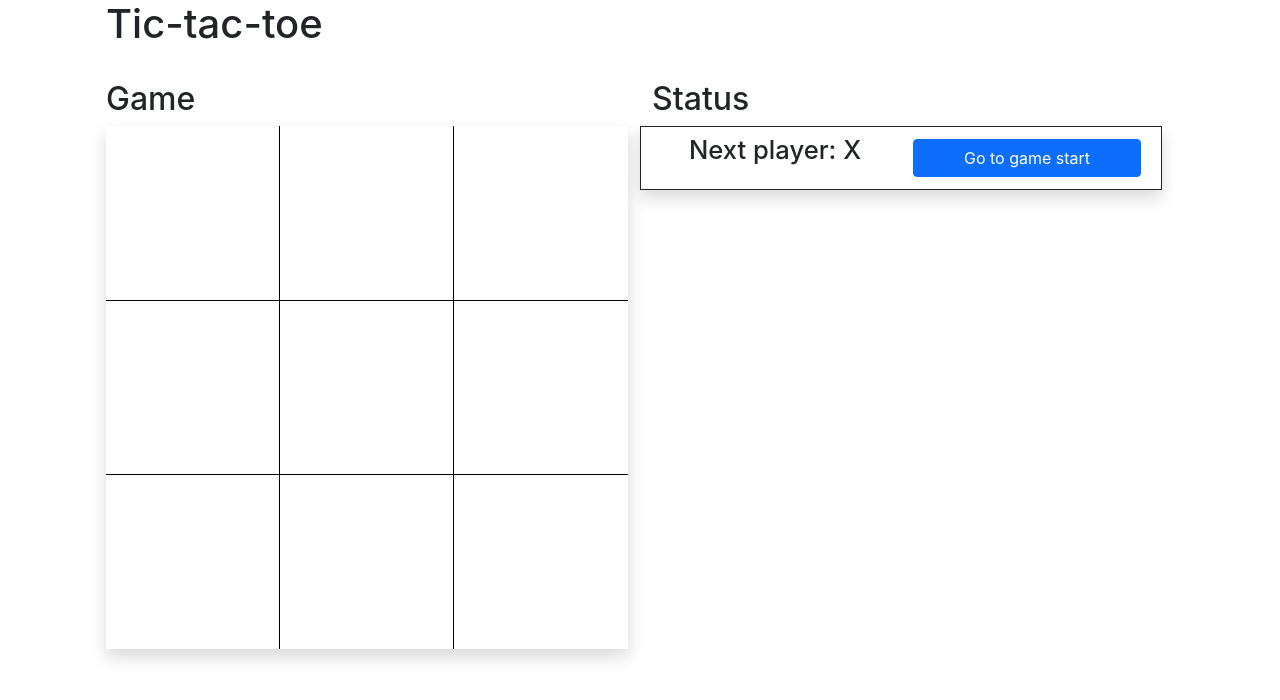
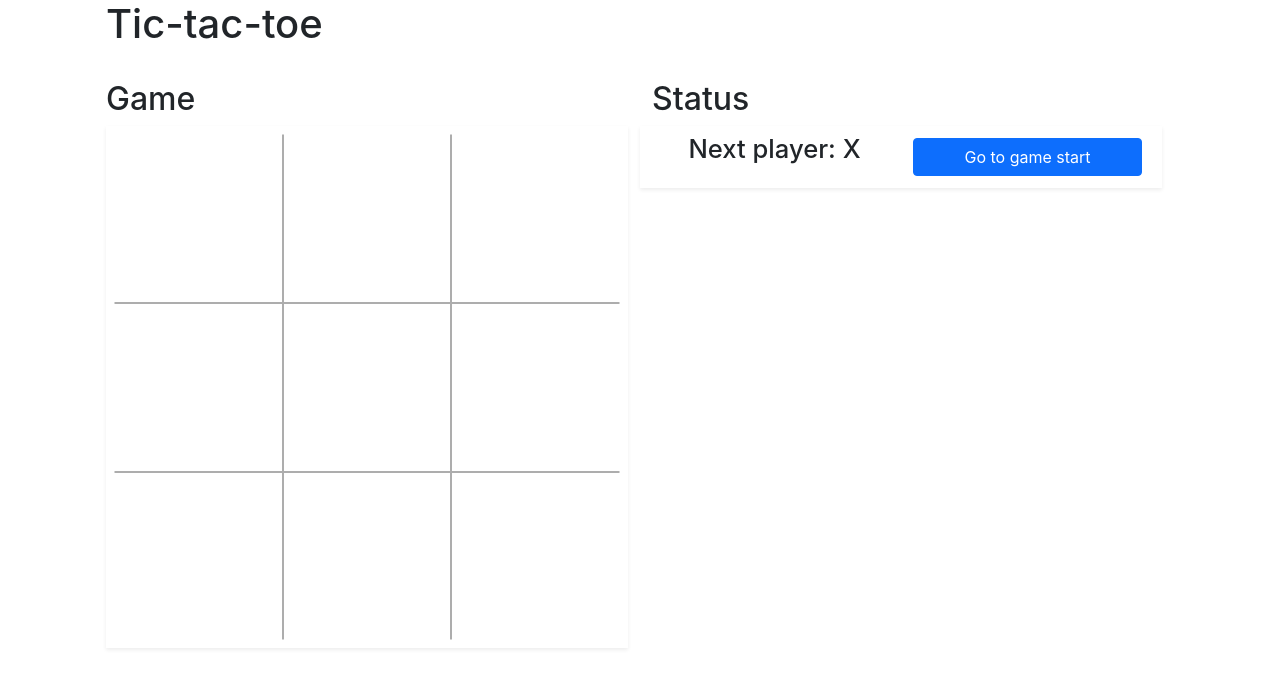
Before and after one commit to james-wienecke/react-typescript-tictactoe, a React (Create React App) app: page / in a window 1280 px wide. Shown: the top 700 px of the page. Built offline with nearby package versions, Linux system fonts and the light colour scheme.

Commit message:
Redesigned border implementation to be handled entirely by the squares with scripting.

```diff
--- a/src/Board.tsx
+++ b/src/Board.tsx
@@ -20,7 +20,7 @@ const Board = (props: BoardProps): JSX.Element => {
     }
 
     return (
-        <Container fluid className="shadow p-0">
+        <Container fluid className="shadow-sm p-2">
             <div className="board-row d-flex">
                 {renderSquare(0)}
                 {renderSquare(1)}
--- a/src/Game.css
+++ b/src/Game.css
@@ -1,10 +1,7 @@
 .square {
-    padding: 0;
     height: 100%;
     width: 100%;
     background-color: white;
-    border-color: #222222;
-    border-width: 1px;
 }
 .square:hover {
     background-color: #CCCCCC;
--- a/src/Game.tsx
+++ b/src/Game.tsx
@@ -86,7 +86,7 @@ const Game = (): JSX.Element => {
         </Container>
         <Container className="game-info my-4 col-12 col-lg-6">
             <h2>Status</h2>
-            <Container className="row shadow border border-dark border-1 p-2">
+            <Container className="row shadow-sm p-2">
                 <Status player={player} winner={winner} step={step}/>
                 <Container fluid className="col-12 col-lg-6">{moves}</Container>
             </Container>
--- a/src/Square.tsx
+++ b/src/Square.tsx
@@ -23,26 +23,36 @@ const Square = (props: SquareProps): JSX.Element => {
 
     const setStyle = (): CSSProperties => {
         const style: CSSProperties = {
-            border: "none",
-            borderRight: "none",
-            borderBottom: "none"
+            borderLeft: "thin solid #FFFFFF00",
+            borderRight: "thin solid #FFFFFF00",
+            borderTop: "thin solid #FFFFFF00",
+            borderBottom: "thin solid #FFFFFF00",
         };
+        // if square has another square to its left, it gets a border there
+        const hasLeftSibling = [1, 2, 4, 5, 7, 8];
+        if (hasLeftSibling.includes(props.index)) {
+            style.borderLeft = "thin solid #ADADADFF";
+        }
         // if square has another square to its right, it gets a border there
         const hasRightSibling = [0, 1, 3, 4, 6, 7];
         if (hasRightSibling.includes(props.index)) {
-            style.borderRight = "1px solid black";
+            style.borderRight = "thin solid #ADADADFF";
+        }
+        // if square has another square to its top, it gets a border there
+        const hasTopSibling = [3, 4, 5, 6, 7, 8];
+        if (hasTopSibling.includes(props.index)) {
+            style.borderTop = "thin solid #ADADADFF";
         }
         // if square has another square to its bottom, it gets a border there
         const hasBottomSibling = [0, 1, 2, 3, 4, 5];
         if (hasBottomSibling.includes(props.index)) {
-            style.borderBottom = "1px solid black";
+            style.borderBottom = "thin solid #ADADADFF";
         }
         return style;
     }
 
     return (
         <button className="square p-1" style={setStyle()} onClick={props.handleClick}>
-            {/*{props.player ? props.player : String.fromCharCode(0x2007)}*/}
             <img src={getImage()} alt={`${props.player} space #${props.index}`} />
         </button>
     );
```
